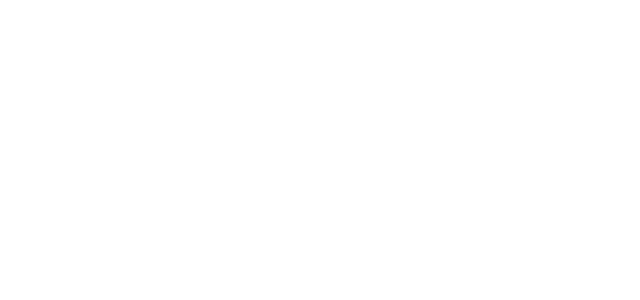
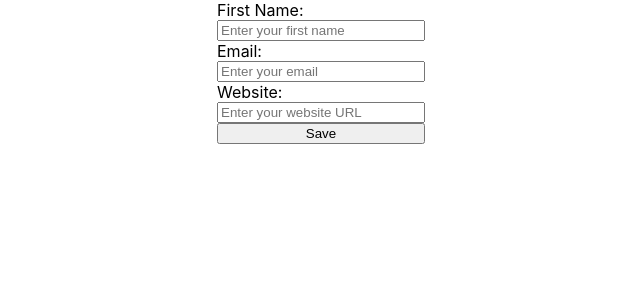
Before and after one commit to yousuflaghari/profiles, a React (Create React App) app: page /formprofile in a window 1280 px wide. Before the commit this address had no page. Shown: the top 300 px of the page, without its empty margins (319-959 px from the left). Built offline with nearby package versions, Linux system fonts and the light colour scheme.

Commit message:
use of post and delete request

```diff
--- a/src/App.js
+++ b/src/App.js
@@ -2,6 +2,7 @@
 import { BrowserRouter as Router, Routes, Route } from "react-router-dom";
 import Profile1 from "./profile1";
 import Linkprofile from "./linkprofile";
+import Formprofile from "./formprofile";
 
 function App() {
   const [profiles, setProfiles] = useState([]);
@@ -14,8 +15,12 @@
           element={<Profile1 profiles={profiles} setProfiles={setProfiles} />}
         />
         <Route
-          path="/profile/:index"
+          path="/profile/:id"
           element={<Linkprofile profiles={profiles} setProfiles={setProfiles}/>}
+        />
+        <Route
+          path="/formprofile"
+          element={<Formprofile profiles={profiles} setProfiles={setProfiles} />}
         />
       </Routes>
     </Router>
--- /dev/null
+++ b/src/formprofile.css
@@ -0,0 +1,12 @@
+.form-container{
+    display: flex;
+    flex-direction: column;
+}
+.input {
+    width: 200px;
+}
+.main-container {
+    display: flex;
+    align-items: center;
+    justify-content: center;
+}
--- /dev/null
+++ b/src/formprofile.js
@@ -0,0 +1,87 @@
+import React, { useState, useEffect } from "react";
+import axios from "axios";
+import "./formprofile.css";
+
+const FormProfile = ({ profiles, setProfiles }) => {
+  const [data, setData] = useState({
+    first_name: "",
+    email: "",
+    website: "",
+  });
+  const [save, setSave] = useState(false);
+  console.log(profiles);
+  const handleChange = (e) => {
+    const { name, value } = e.target;
+    setData((prevData) => ({
+      ...prevData,
+      [name]: value,
+    }));
+  };
+
+  const HandleSave = async () => {
+    setSave(true);
+  };
+  useEffect(() => {
+    if (save) {
+      try {
+        const savedata = async () => {
+          const response = axios.post(
+            `https://6343e0272dadea1175af15e4.mockapi.io/users`,
+            data
+          );
+          console.log("Profile created successfully:", response.data);
+          setProfiles((prevProfiles) => [...prevProfiles, data]);
+          setData({
+            first_name: "",
+            email: "",
+            website: "",
+          });
+        };
+        savedata();
+      } catch (error) {
+        console.error("Error creating profile:", error);
+      } finally {
+        setSave(false);
+      }
+    }
+  }, [save]);
+  return (
+    <div className="main-container">
+      <div className="form-container">
+        <label htmlFor="first_name">First Name:</label>
+        <input
+          type="text"
+          className="input"
+          name="first_name"
+          placeholder="Enter your first name"
+          value={data.first_name}
+          onChange={handleChange}
+        />
+
+        <label htmlFor="email">Email:</label>
+        <input
+          type="email"
+          className="input"
+          name="email"
+          placeholder="Enter your email"
+          value={data.email}
+          onChange={handleChange}
+        />
+
+        <label htmlFor="website">Website:</label>
+        <input
+          type="text"
+          className="input"
+          name="website"
+          placeholder="Enter your website URL"
+          value={data.website}
+          onChange={handleChange}
+        />
+
+        <button onClick={HandleSave}>Save</button>
+      </div>
+    </div>
+  );
+};
+
+export default FormProfile;
--- a/src/linkprofile.css
+++ b/src/linkprofile.css
@@ -26,7 +26,8 @@
 
 .img1{
     background-color: white;
-    margin-top: -48px;
+    margin-top: -100px;
+    margin-left: 41px;
     width: 110px;
     height: 110px;
     border-radius: 50%;
@@ -69,7 +70,9 @@
     display: flex;
     flex-direction: column;
 }
-
+.delete-div{
+    margin-top: 60px;
+}
 .firstName,
 .firstNamep {
     margin: 0px;
--- a/src/linkprofile.js
+++ b/src/linkprofile.js
@@ -6,24 +6,30 @@
 import axios from "axios";
 
 
+
 const Linkprofile = ({ profiles, setProfiles }) => {
-  const { index } = useParams();
-  const profileIndex = parseInt(index, 10)
-  const profile = profiles[profileIndex];
+
+  const { id } = useParams();
+
+  const index = profiles?.findIndex((profile) => profile.id === id);
+  const profile = profiles.find((profile) => profile.id === id);
+
   const [editMode, setEditMode] = useState(false);
-  const [firstName, setFirstName] = useState(profile.first_name);
-  const [email, setEmail] = useState(profile.email);
-  const [website, setWebsite] = useState(profile.website);
+  const [firstName, setFirstName] = useState(profile?.first_name);
+  const [email, setEmail] = useState(profile?.email);
+  const [website, setWebsite] = useState(profile?.website);
+
 
   useEffect(() => {
-    const fetchProfile = async () => {
-      const response = await axios.get(`https://6343e0272dadea1175af15e4.mockapi.io/users/${profile.id}`);
+    if (profile) return;
+    const fetchprofile = async () => {
+      const response = await axios.get(`https://6343e0272dadea1175af15e4.mockapi.io/users/${id}`);
       const data = response.data;
-      setProfiles(data)
-      console.log(data, "aaaaaaaaa")
-    };
-    fetchProfile();
-  }, [profile.id]);
+      setProfiles([data])
+    }
+    fetchprofile();
+  }, [id]);
+
   const handleInputChange = (e) => {
     const { name, value } = e.target;
     if (name === 'firstName') {
@@ -37,6 +43,9 @@
 
   const handleEdit = () => {
     setEditMode(true);
+    setEmail(profile.email)
+    setFirstName(profile.first_name)
+    setWebsite(profile.website)
   };
 
   const handleSave = async () => {
@@ -66,12 +75,24 @@
     setWebsite(profile.website);
     setEditMode(false);
   }
+  const handledelete = async () => {
+    try {
+      await axios.delete(`https://6343e0272dadea1175af15e4.mockapi.io/users/${profile.id}`);
+      setProfiles(prevProfiles => prevProfiles.filter(item => item.id !== profile.id));
+
+    } catch (error) {
+      console.error('Error deleting profile:', error);
+    }
+  }
 
   return (
     <div className="profilemain">
       <div className="container1">
         <h1 className="h1">Profile</h1>
         <h6 className="h3">I'm a creative webdeveloper</h6>
+        <div className="delete-div">
+              <FontAwesomeIcon icon={faTrash} size="3x" color="rgb(14, 178, 184)" onClick={handledelete} />
+            </div>
         <div className="container2">
           <div className="details">
             <h3 className="headingdetail">Details</h3>
@@ -85,7 +106,7 @@
                 onChange={handleInputChange}
               />
               :
-              <p className="firstNamep">{firstName}</p>
+              <p className="firstNamep">{profile?.first_name}</p>
             }
             {editMode &&
               <div>
@@ -96,7 +117,6 @@
             {!editMode &&
               <div>
                 <FontAwesomeIcon icon={faPenToSquare} onClick={handleEdit} />
-                <FontAwesomeIcon icon={faTrash} />
               </div>
             }
 
@@ -109,7 +129,7 @@
                 onChange={handleInputChange}
               />
               :
-              <p className="firstNamep">{email}</p>
+              <p className="firstNamep">{profile?.email}</p>
             }
             {editMode &&
               <div>
@@ -120,7 +140,6 @@
             {!editMode &&
               <div>
                 <FontAwesomeIcon icon={faPenToSquare} onClick={handleEdit} />
-                <FontAwesomeIcon icon={faTrash} />
               </div>
             }
 
@@ -133,7 +152,7 @@
                 onChange={handleInputChange}
               />
               :
-              <p className="firstNamep">{website}</p>
+              <p className="firstNamep">{profile?.website}</p>
             }
             {editMode &&
               <div>
@@ -144,7 +163,6 @@
             {!editMode &&
               <div>
                 <FontAwesomeIcon icon={faPenToSquare} onClick={handleEdit} />
-                <FontAwesomeIcon icon={faTrash} />
               </div>
             }
           </div>
@@ -155,10 +173,11 @@
               innovation, wielding the power to shape the digital landscape and
               solve complex problems through code.
             </p>
+
           </div>
           <div className="avatar">
-            <img src={profile.image} alt={`Profile ${index}`} className="img1" />
             <div className="avatardiv">
+              <img src={profile?.image} alt={`Profile ${index}`} className="img1" />
               <h3 className="h4">HELLO I'M</h3>
               <h3 className="h4">{firstName}</h3>
               <p className="paragraph1">
--- a/src/profile1.css
+++ b/src/profile1.css
@@ -54,7 +54,14 @@
    border-radius: 50%;
    border: 4px solid #ccc;
 }
+.new{
+    display: flex;
+    align-items: center;
 
+}
+.addprofile{
+
+}
 .name,
 .website,
 .email {
--- a/src/profile1.js
+++ b/src/profile1.js
@@ -1,8 +1,11 @@
 import React, { useEffect } from "react";
 import "./profile1.css";
 import { Link } from "react-router-dom";
+import { FontAwesomeIcon } from '@fortawesome/react-fontawesome';
+import { faAddressBook } from '@fortawesome/free-solid-svg-icons';
 
 const Profile1 = ({ profiles, setProfiles }) => {
+
     useEffect(() => {
         const fetchProfiles = async () => {
             try {
@@ -19,15 +22,20 @@
     }, [setProfiles]);
 
     return (
+        <div className="main">
+            <div className="new">
+                <div className="container">
+                    <p className="p1">OUR TEAM MEMBERS</p>
+                    <p className="p2">MEET OUR TEAM!</p>
+                </div>
+                <Link to="/formprofile">
+                    <FontAwesomeIcon className="addprofile"  icon={faAddressBook} size="3x" color="white" ></FontAwesomeIcon>
+                </Link>
+            </div>
 
-         <div className="main">
-            <div className="container">
-            <p className="p1">OUR TEAM MEMBERS</p>
-            <p className="p2">MEET OUR TEAM!</p>
-            </div>
             <div className="avatar-container">
                 {profiles.map((profile, index) => (
-                    <Link to={`/profile/${index}`} key={index} className="link">
+                    <Link to={`/profile/${profile.id}`} key={index} className="link">
                         <div key={index} className="profile">
                             <img
                                 src={profile.image}
@@ -40,6 +48,7 @@
                         </div>
                     </Link>
                 ))}
+
             </div>
         </div>
 
```
